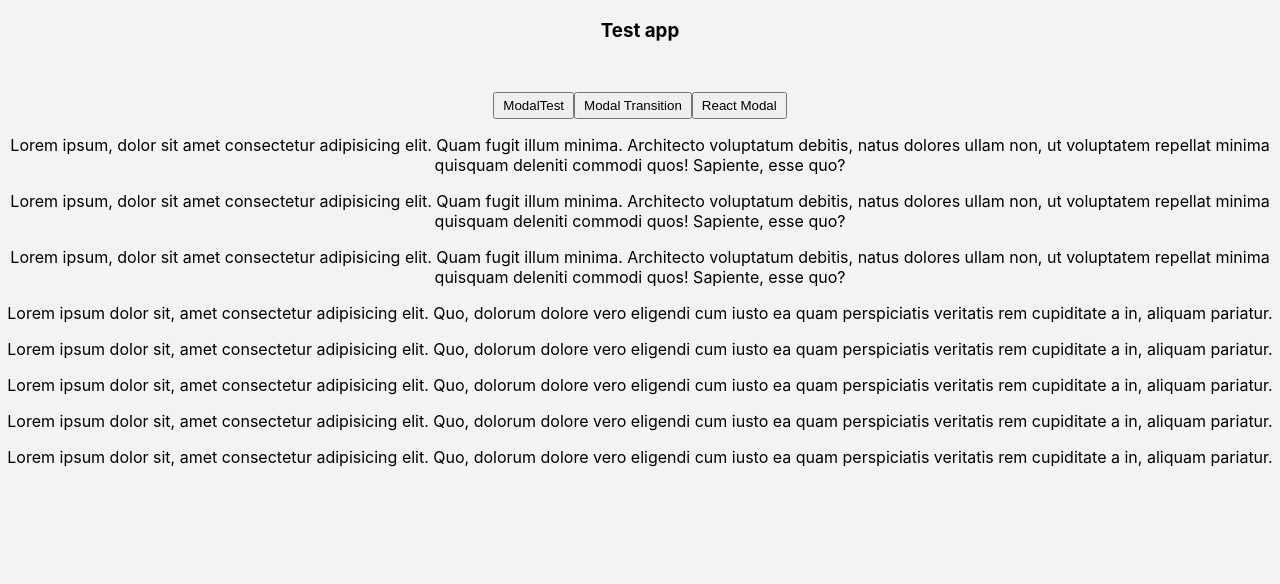
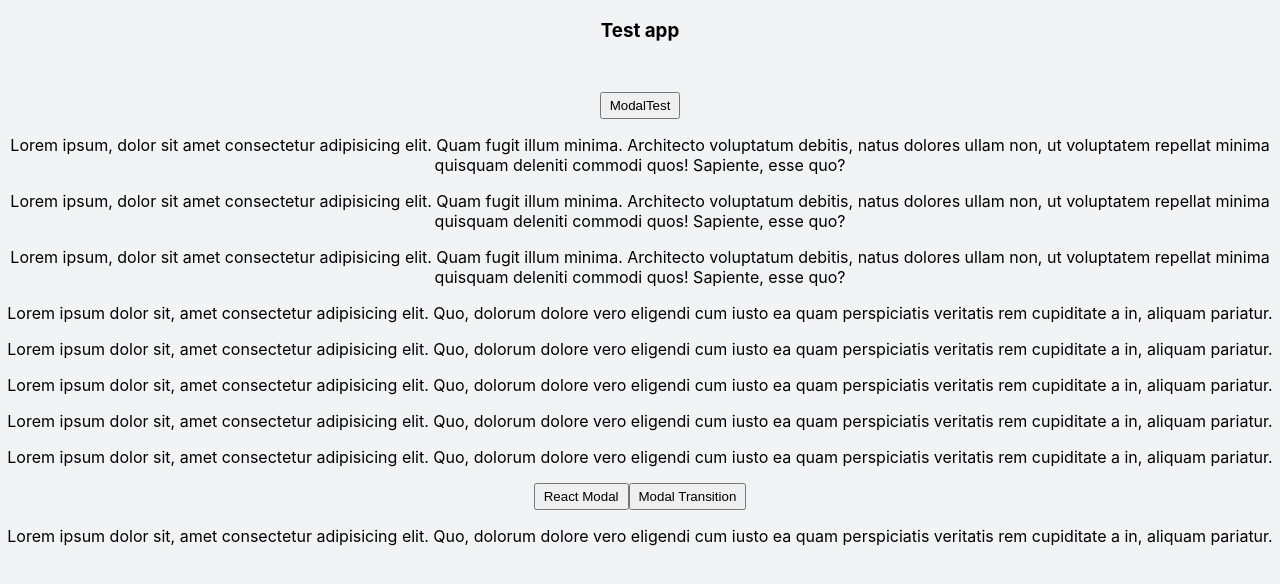
Before and after one commit to PolztiukVolodymyr/test-app, a React (Create React App) app: page / in a window 1280 px wide. Shown: the top 584 px of the page. Built offline with nearby package versions, Linux system fonts and the light colour scheme.

Commit message:
test reactHoockForm

```diff
--- a/package.json
+++ b/package.json
@@ -10,6 +10,7 @@
         "react": "^18.2.0",
         "react-datepicker": "^4.18.0",
         "react-dom": "^18.2.0",
+        "react-hook-form": "^7.49.2",
         "react-modal": "^3.16.1",
         "react-scripts": "5.0.1",
         "react-transition-group": "^4.4.5",
--- a/src/App/App.jsx
+++ b/src/App/App.jsx
@@ -39,19 +39,6 @@ function App() {
 
                 {/* <button onClick={() => setModalActiveUL(true)}>ModalUlbi</button> */}
                 <button onClick={openModal}>ModalTest</button>
-
-                <button
-                    className='modal-show-button'
-                    onClick={() => setSipleModalOpen(true)}
-                >
-                    Modal Transition
-                </button>
-                <button
-                    className='modal-show-button'
-                    onClick={() => setReactModalOpen(true)}
-                >
-                    React Modal
-                </button>
 
                 <p>
                     Lorem ipsum, dolor sit amet consectetur adipisicing elit.
@@ -101,6 +88,25 @@ function App() {
                     perspiciatis veritatis rem cupiditate a in, aliquam
                     pariatur.
                 </p>
+                <button
+                    className='modal-show-button'
+                    onClick={() => setReactModalOpen(true)}
+                >
+                    React Modal
+                </button>
+
+                <button
+                    className='modal-show-button'
+                    onClick={() => setSipleModalOpen(true)}
+                >
+                    Modal Transition
+                </button>
+                <p>
+                    Lorem ipsum dolor sit, amet consectetur adipisicing elit.
+                    Quo, dolorum dolore vero eligendi cum iusto ea quam
+                    perspiciatis veritatis rem cupiditate a in, aliquam
+                    pariatur.
+                </p>
             </main>
             <SimpleModal
                 isOpen={isSipleModalOpen}
```
Also changed, not shown: src/components/ReactHoockForm/ReactHoockForm.jsx (added, +7 -0 lines), 1 other file (tests, documents, lock files or other folders).
